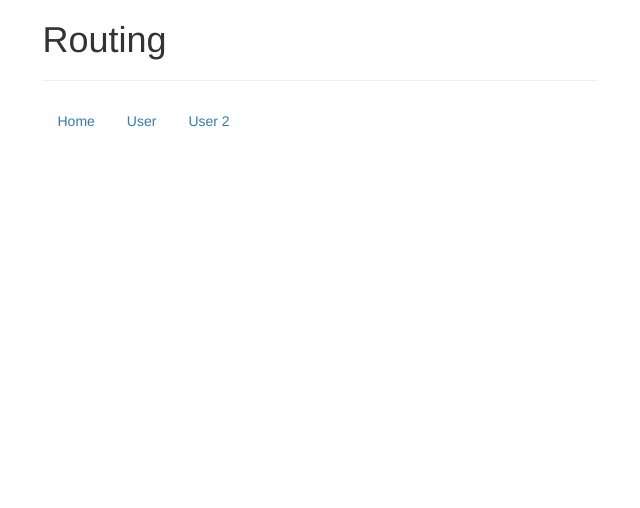
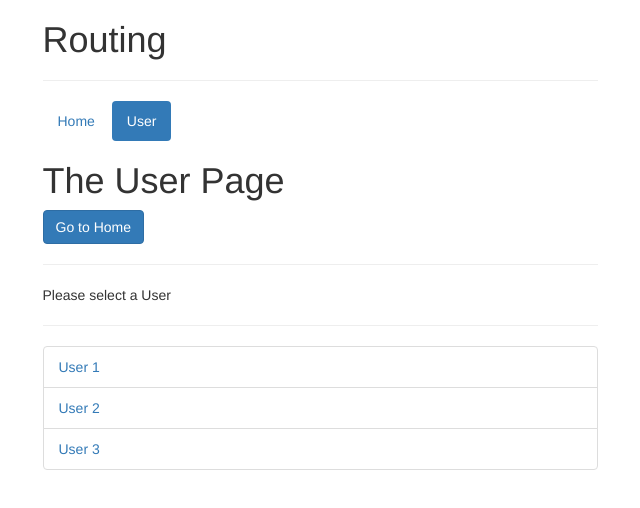
Before and after one commit to marwicha/vuejs_exemples_for_beginners, a Vue app in the folder chapter-13-routing/: page /user in a window 1280 px wide. Shown: the top 508 px of the page, without its empty margins (320-960 px from the left). Built offline with nearby package versions, Linux system fonts and the light colour scheme.

Commit message:
nested routing childreen

```diff
--- a/chapter-13-routing/src/components/Header.vue
+++ b/chapter-13-routing/src/components/Header.vue
@@ -8,12 +8,8 @@
 
 
 
-            <router-link to= "/user/10" tag="li" active-class="active">
+            <router-link to= "/user" tag="li" active-class="active">
              <a>User</a>
-             </router-link>
-
-            <router-link to= "/user/8" tag="li" active-class="active">
-             <a>User 2</a>
              </router-link>
 
 
--- a/chapter-13-routing/src/components/user/User.vue
+++ b/chapter-13-routing/src/components/user/User.vue
@@ -2,12 +2,15 @@
 <div>
     <h1>The User Page</h1>
 
-     <p>Loaded ID : {{id}} </p>
+     <!-- <p>Loaded ID : {{id}} </p> -->
 
     <button @click="navigateTo"
      class="btn btn-primary">
       Go to Home
        </button>
+
+       <hr>
+       <router-view> </router-view>
 </div>
 
 </template>
@@ -15,18 +18,18 @@
 
 <script>
 export default {
-    data() {
-        return {
-            id: this.$route.params.id
+    // data() {
+    //     return {
+    //         id: this.$route.params.id
 
-        }
-    },
+    //     }
+    // },
 
-    watch: {
-        '$route'(to, from) {
-            this.id = to.params.id
-        }
-    },
+    // watch: {
+    //     '$route'(to, from) {
+    //         this.id = to.params.id
+    //     }
+    // },
 
     methods: {
         navigateTo() {
--- a/chapter-13-routing/src/components/user/UserDetail.vue
+++ b/chapter-13-routing/src/components/user/UserDetail.vue
@@ -1,3 +1,7 @@
 <template>
+<div>
     <h3>Some User Details</h3>
+
+    <p> Loaded ID: {{ $route.params.id}}</p>
+</div>
 </template>
--- a/chapter-13-routing/src/components/user/UserStart.vue
+++ b/chapter-13-routing/src/components/user/UserStart.vue
@@ -3,9 +3,21 @@
         <p>Please select a User</p>
         <hr>
         <ul class="list-group">
-            <li class="list-group-item" style="cursor: pointer">User 1</li>
-            <li class="list-group-item" style="cursor: pointer">User 2</li>
-            <li class="list-group-item" style="cursor: pointer">User 3</li>
+            <router-link tag="li" to="/user/1"
+            class="list-group-item"
+            style="cursor: pointer">
+                <a>User 1</a
+                ></router-link>
+            <router-link tag="li" to="/user/2"
+            class="list-group-item"
+            style="cursor: pointer">
+                <a>User 2</a>
+                </router-link>
+            <router-link tag="li" to="/user/3"
+             class="list-group-item"
+             style="cursor: pointer">
+                <a>User 3</a>
+                </router-link>
         </ul>
     </div>
 </template>
```
Also changed, not shown: chapter-13-routing/src/routes.js (+8 -1 lines).
